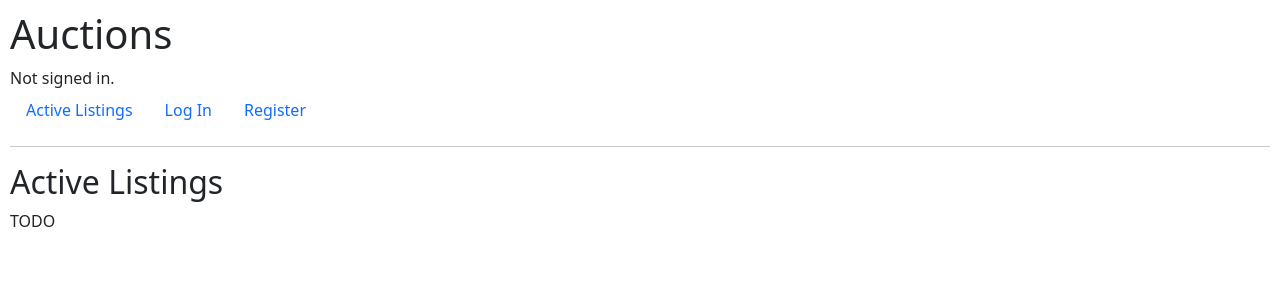
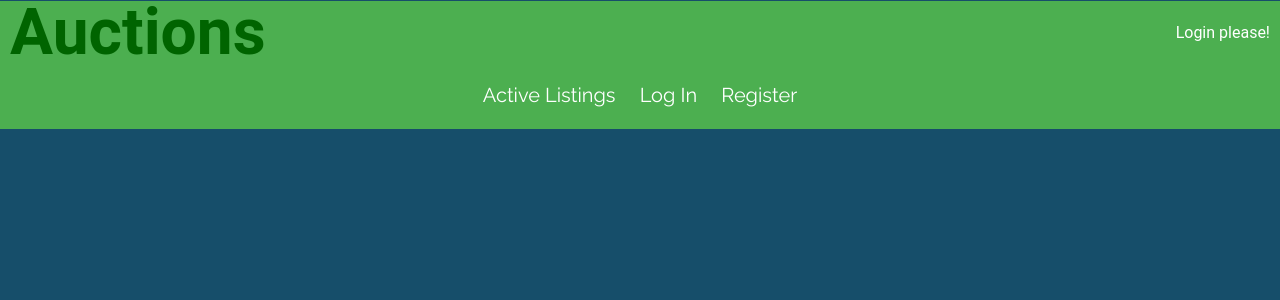
Before and after one commit to MjDamo/Commerce-CS50, a Django app: page / in a window 1280 px wide. Shown: the top 300 px of the page. Run offline with Django 3.2, Linux system fonts and the light colour scheme.

Commit message:
finish layout.html style

```diff
--- a/auctions/static/auctions/styles.css
+++ b/auctions/static/auctions/styles.css
@@ -1,3 +1,85 @@
-body {
-    padding: 10px;
+@import 'https://fonts.googleapis.com/css?family=Raleway';
+
+:root{
+    font-family: Roboto, sans-serif;
+    background-color: #164E6A;
 }
+
+html, body
+{
+    margin: 0px;
+    min-width: 500px;
+}
+
+div.container
+{
+    font-family: Raleway, sans-serif;
+    margin: 0 auto;
+    text-align: center;
+    line-height: 4em;
+}
+
+div.container a
+{
+    color: #FFF;
+    text-decoration: none;
+    font: 20px Raleway;
+    margin: 0px 10px;
+    position: relative;
+    z-index: 0;
+    cursor: pointer;
+}
+
+.green
+{
+    background: #4caf50;
+}
+
+/* Border X get width  */
+div.borderXwidth a:before, div.borderXwidth a:after
+{
+    position: absolute;
+    opacity: 0;
+    width: 0%;
+    height: 2px;
+    content: '';
+    background: #FFF;
+    transition: all 0.3s;
+}
+
+div.borderXwidth a:before
+{
+    left: 0px;
+    top: 0px;
+}
+
+div.borderXwidth a:after
+{
+    right: 0px;
+    bottom: 0px;
+}
+
+div.borderXwidth a:hover:before, div.borderXwidth a:hover:after
+{
+    opacity: 1;
+    width: 100%;
+}
+
+.headtitle
+{
+    font-family: Roboto, sans-serif;
+    font-size: 4em;
+    margin: 1px 0 0 10px;
+    text-align: left;
+    color: darkgreen;
+    display: flex;
+}
+
+.welcometitle
+{
+    color: #FFFFFF;
+    font-size: 16px;
+    justify-content: right;
+    vertical-align: top;
+    margin: 0 10px 0 auto;
+}
--- a/auctions/templates/auctions/index.html
+++ b/auctions/templates/auctions/index.html
@@ -1,7 +1,5 @@
 {% extends "auctions/layout.html" %}
 
 {% block body %}
-    <h2>Active Listings</h2>
 
-    TODO
 {% endblock %}
--- a/auctions/templates/auctions/layout.html
+++ b/auctions/templates/auctions/layout.html
@@ -13,39 +13,32 @@
         <link href="{% static 'auctions/normalize.css' %}" rel="normalize">
 {#    my main stylesheet#}
         <link href="{% static 'auctions/styles.css' %}" rel="stylesheet">
-{#    my bootstrap#}
-        <link href="https://cdn.jsdelivr.net/npm/bootstrap@5.3.2/dist/css/bootstrap.min.css" rel="stylesheet" integrity="sha384-T3c6CoIi6uLrA9TneNEoa7RxnatzjcDSCmG1MXxSR1GAsXEV/Dwwykc2MPK8M2HN" crossorigin="anonymous">
-        <script src="https://cdn.jsdelivr.net/npm/bootstrap@5.3.2/dist/js/bootstrap.bundle.min.js" integrity="sha384-C6RzsynM9kWDrMNeT87bh95OGNyZPhcTNXj1NW7RuBCsyN/o0jlpcV8Qyq46cDfL" crossorigin="anonymous"></script>
+{#    My favicon#}
+        <link type="image/png" sizes="96x96" rel="icon" href="{% static 'icon/icons8-shop-96.png' %}">
     </head>
 
     <body>
-        <h1>Auctions</h1>
-        <div>
+        <div class="container green borderXwidth">
+            <div class="headtitle">
+                <strong>Auctions</strong>
+                <span class="welcometitle">
+                    {% if user.is_authenticated %}
+                        Welcome <strong>{{ user.username }}</strong>
+                    {% else %}
+                        Login please!
+                    {% endif %}
+                </span>
+            </div>
+            <a class="nav-link" href="{% url 'index' %}">Active Listings</a>
             {% if user.is_authenticated %}
-                Signed in as <strong>{{ user.username }}</strong>.
+                <a class="nav-link" href="{% url 'logout' %}">Log Out</a>
             {% else %}
-                Not signed in.
+                <a class="nav-link" href="{% url 'login' %}">Log In</a>
+                <a class="nav-link" href="{% url 'register' %}">Register</a>
             {% endif %}
         </div>
-        <ul class="nav">
-            <li class="nav-item">
-                <a class="nav-link" href="{% url 'index' %}">Active Listings</a>
-            </li>
-            {% if user.is_authenticated %}
-                <li class="nav-item">
-                    <a class="nav-link" href="{% url 'logout' %}">Log Out</a>
-                </li>
-            {% else %}
-                <li class="nav-item">
-                    <a class="nav-link" href="{% url 'login' %}">Log In</a>
-                </li>
-                <li class="nav-item">
-                    <a class="nav-link" href="{% url 'register' %}">Register</a>
-                </li>
-            {% endif %}
-        </ul>
-        <hr>
         {% block body %}
+
         {% endblock %}
     </body>
 </html>
```
Also changed, not shown: auctions/static/icon/icons8-shop-96.png (added).
